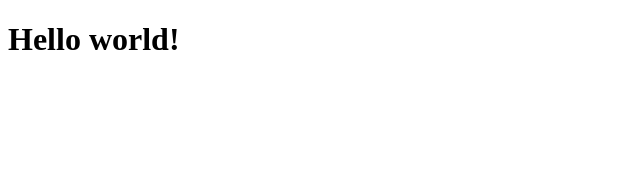
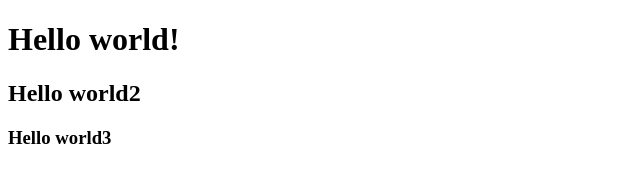
Before and after one commit to Narith-hen/demo-project-by-yourself, a plain HTML site: page index.html in a window 1280 px wide. Shown: the whole page, without its empty margins (0-640 px from the left). Drawn offline with Linux system fonts and the light colour scheme.

Commit message:
add h2 h3

```diff
--- a/index.html
+++ b/index.html
@@ -7,5 +7,7 @@
 </head>
 <body>
     <h1>Hello world!</h1>
+    <h2>Hello world2</h2>
+    <h3>Hello world3</h3>
 </body>
 </html>
```
